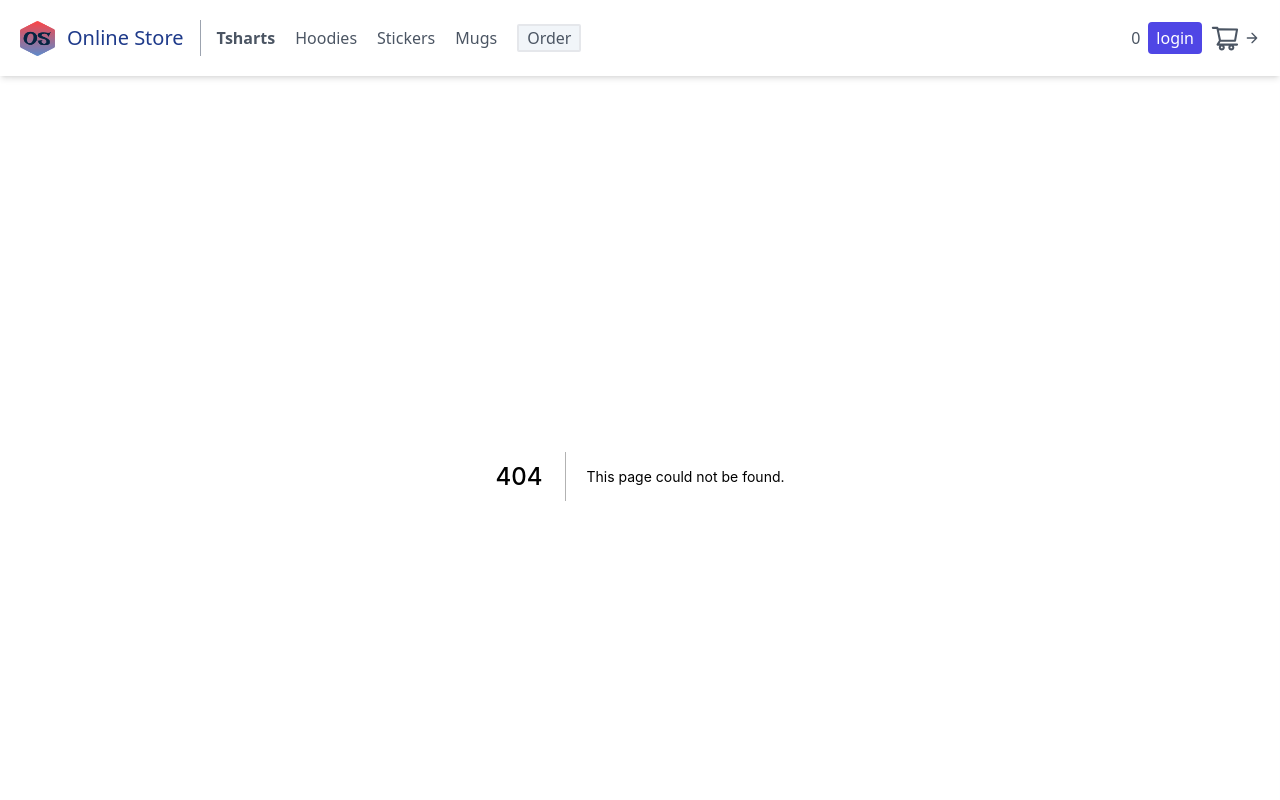
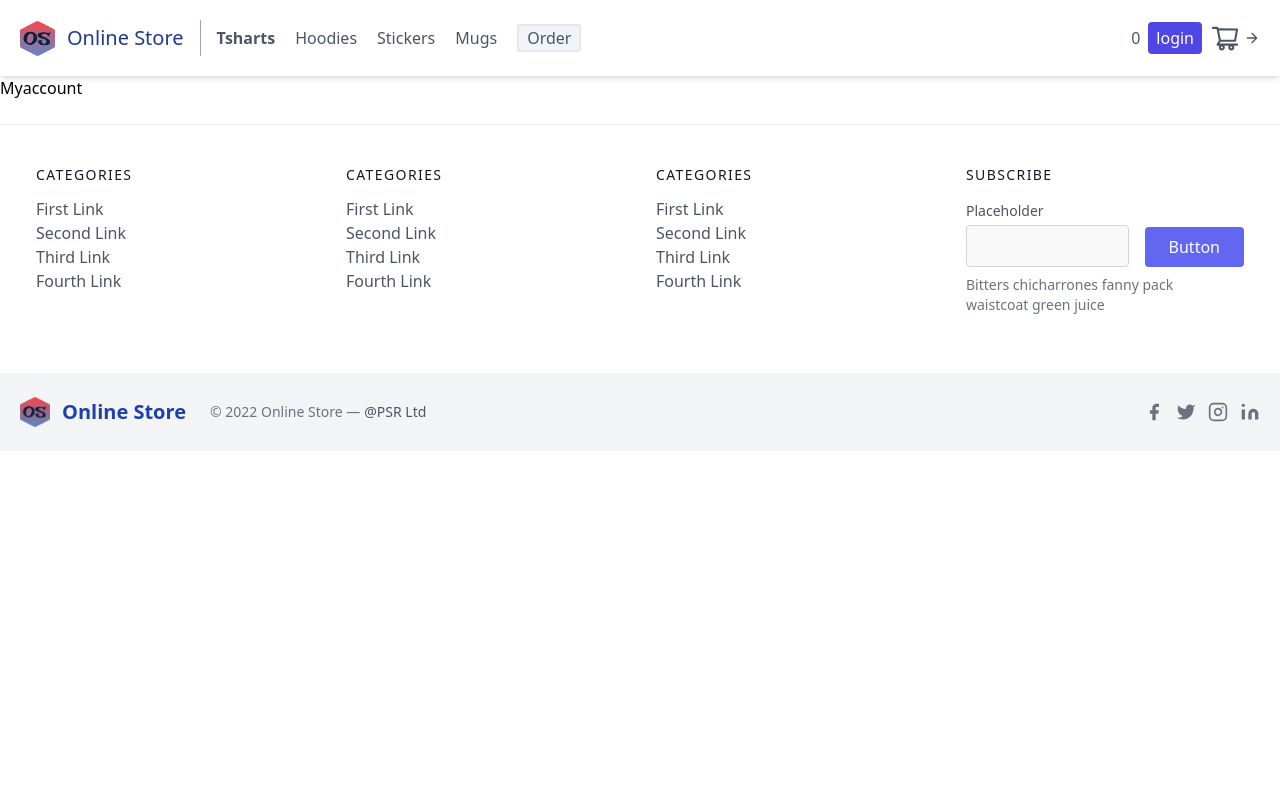
Before and after one commit to PSR0001/Online-store, a Next.js app: page /myaccount in a window 1280 px wide. Before the commit this address had no page. Shown: the top 800 px of the page. Built offline with nearby package versions, Linux system fonts and the light colour scheme.

Commit message:
myaccount added

```diff
--- /dev/null
+++ b/pages/myaccount.js
@@ -0,0 +1,9 @@
+import React from 'react'
+
+const Myaccount = () => {
+  return (
+    <div>Myaccount</div>
+  )
+}
+
+export default Myaccount
```
